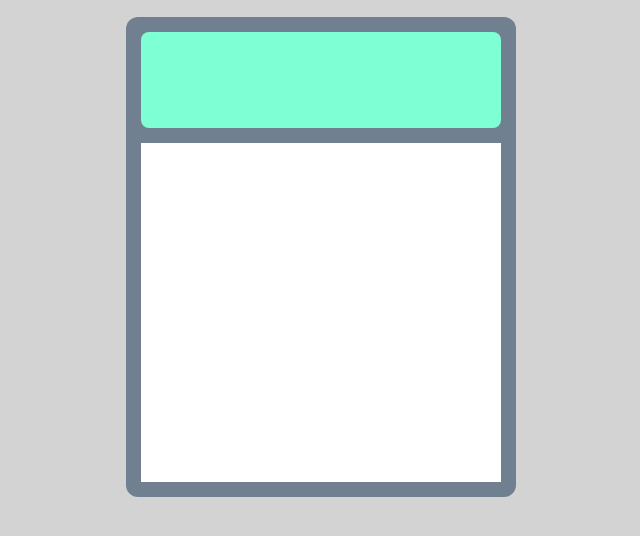
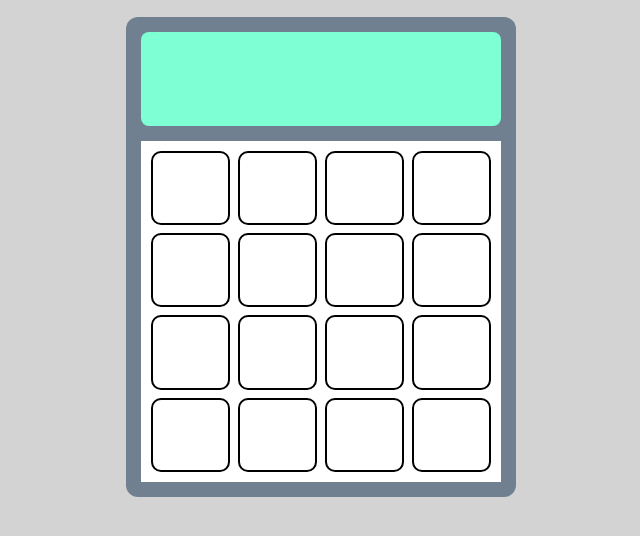
Before and after one commit to timcbuck/TOP-calculator, a plain HTML site: page index.html in a window 1280 px wide. Shown: the part 64-600 px from the top of the page, without its empty margins (319-959 px from the left). Drawn offline with Linux system fonts and the light colour scheme.

Commit message:
Add buttons to calculator

```diff
--- a/index.html
+++ b/index.html
@@ -13,8 +13,31 @@
         <div class="display">
 
         </div>
-        <div class="buttons-container">
-
+        <div class="button-container">
+            <div class="button-row">
+                <div class="button"></div>
+                <div class="button"></div>
+                <div class="button"></div>
+                <div class="button"></div>
+            </div>
+            <div class="button-row">
+                <div class="button"></div>
+                <div class="button"></div>
+                <div class="button"></div>
+                <div class="button"></div>
+            </div>
+            <div class="button-row">
+                <div class="button"></div>
+                <div class="button"></div>
+                <div class="button"></div>
+                <div class="button"></div>
+            </div>
+            <div class="button-row">
+                <div class="button"></div>
+                <div class="button"></div>
+                <div class="button"></div>
+                <div class="button"></div>
+            </div>
         </div>
     </div>
 </body>
--- a/styles.css
+++ b/styles.css
@@ -24,7 +24,25 @@ body {
     flex: 1;
 }
 
-.buttons-container {
+.button-container {
     background-color: white;
     flex: 3.5;
+    display: flex;
+    flex-direction: column;
+    justify-content: space-between;
+    padding: 6px;
 }
+
+.button-row {
+    flex: 1;
+    display: flex;
+    justify-content: space-between;
+}
+
+.button {
+    flex: 1;
+    margin: 4px;
+    border: solid;
+    border-width: 2px;
+    border-radius: 10px;
+}
```
